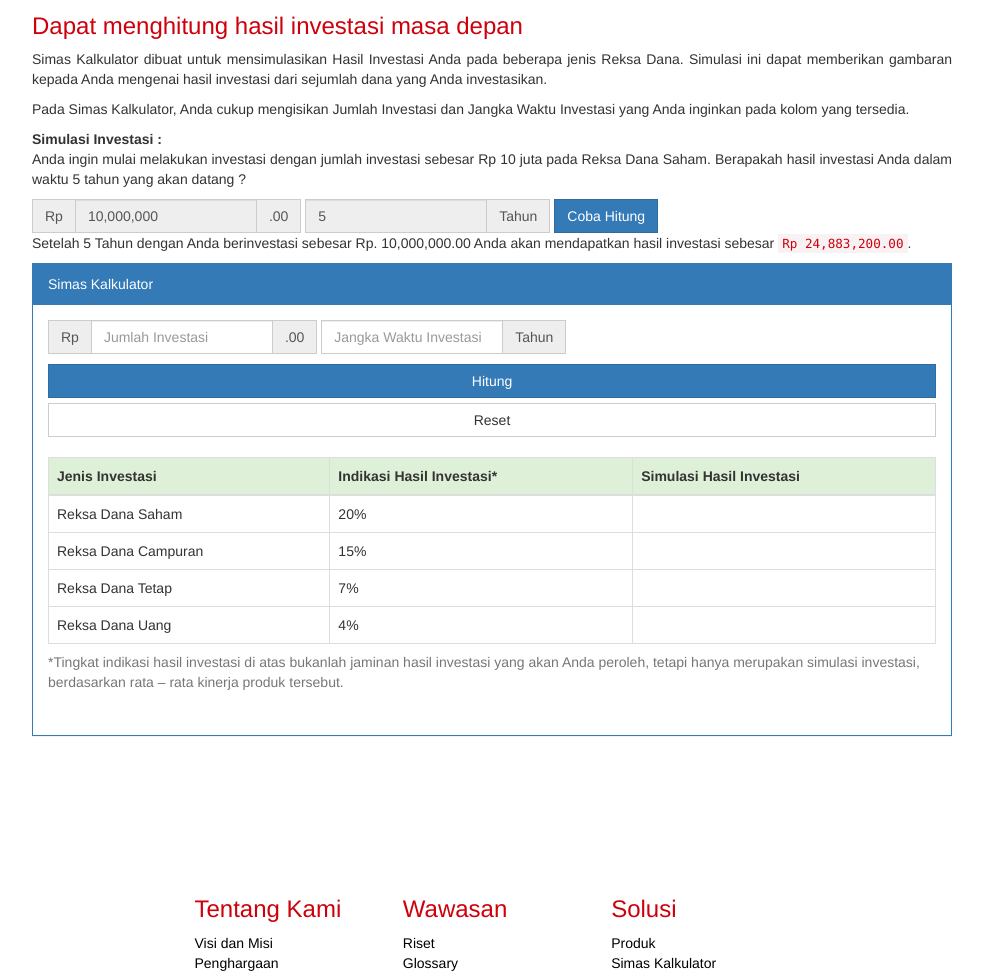
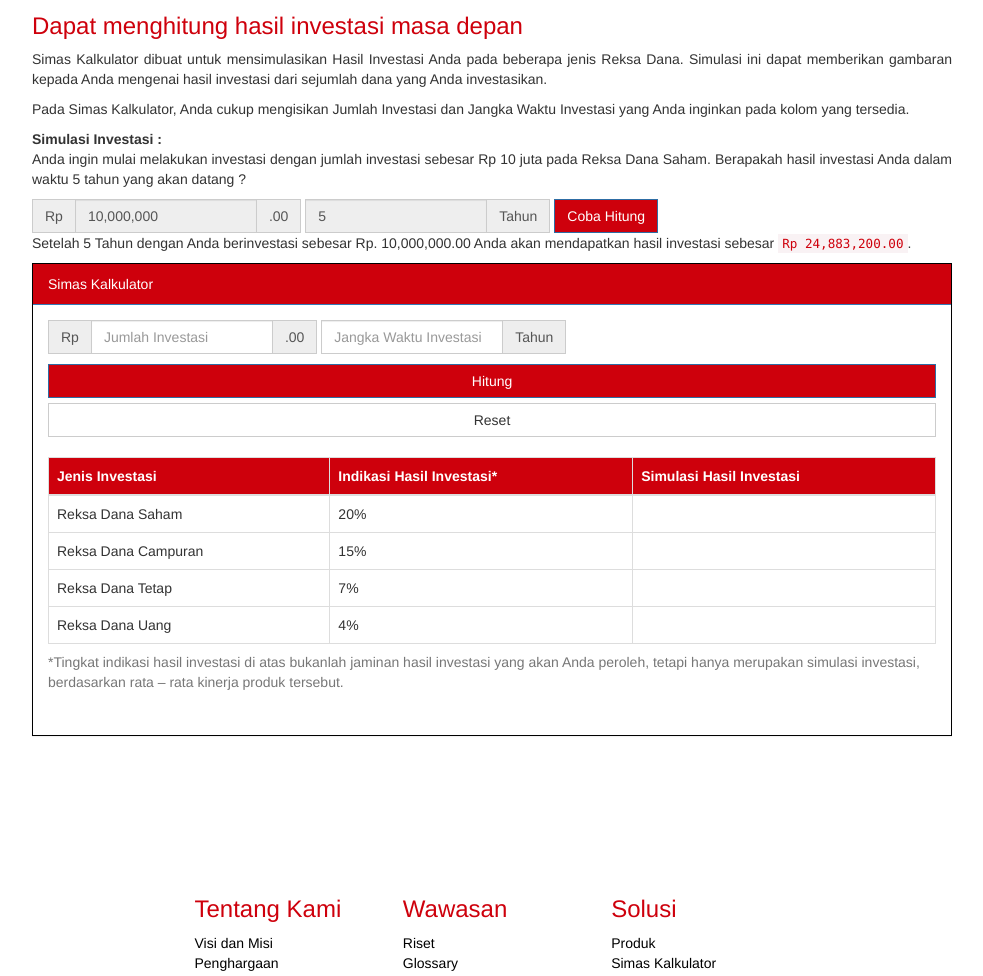
Before and after one commit to jasonlimantoro/sinarmas-am, a PHP site: page /calculator-future-investment in a window 1280 px wide. Shown: the part 202-1178 px from the top of the page, without its empty margins (148-1131 px from the left). Run offline with PHP 8.4, Linux system fonts and the light colour scheme; style sheets or scripts are compiled from the project's sources.

Commit message:
applying red-heading to calculator pages

```diff
--- a/modules/scss/main.scss
+++ b/modules/scss/main.scss
@@ -31,3 +31,4 @@
 @import "pages/download";
 @import "pages/research";
 @import "pages/index-news";
+@import "pages/calculator";
--- /dev/null
+++ b/modules/scss/pages/_calculator.scss
@@ -0,0 +1,14 @@
+.panel-primary  {
+    border-color: black;
+    .panel-heading {
+        background-color: $red-heading;
+    }
+
+}
+.btn.btn-primary {
+    background-color: $red-heading;
+}
+.table>thead>tr.success>th {
+    background-color: $red-heading;
+    color: white;
+}
```
